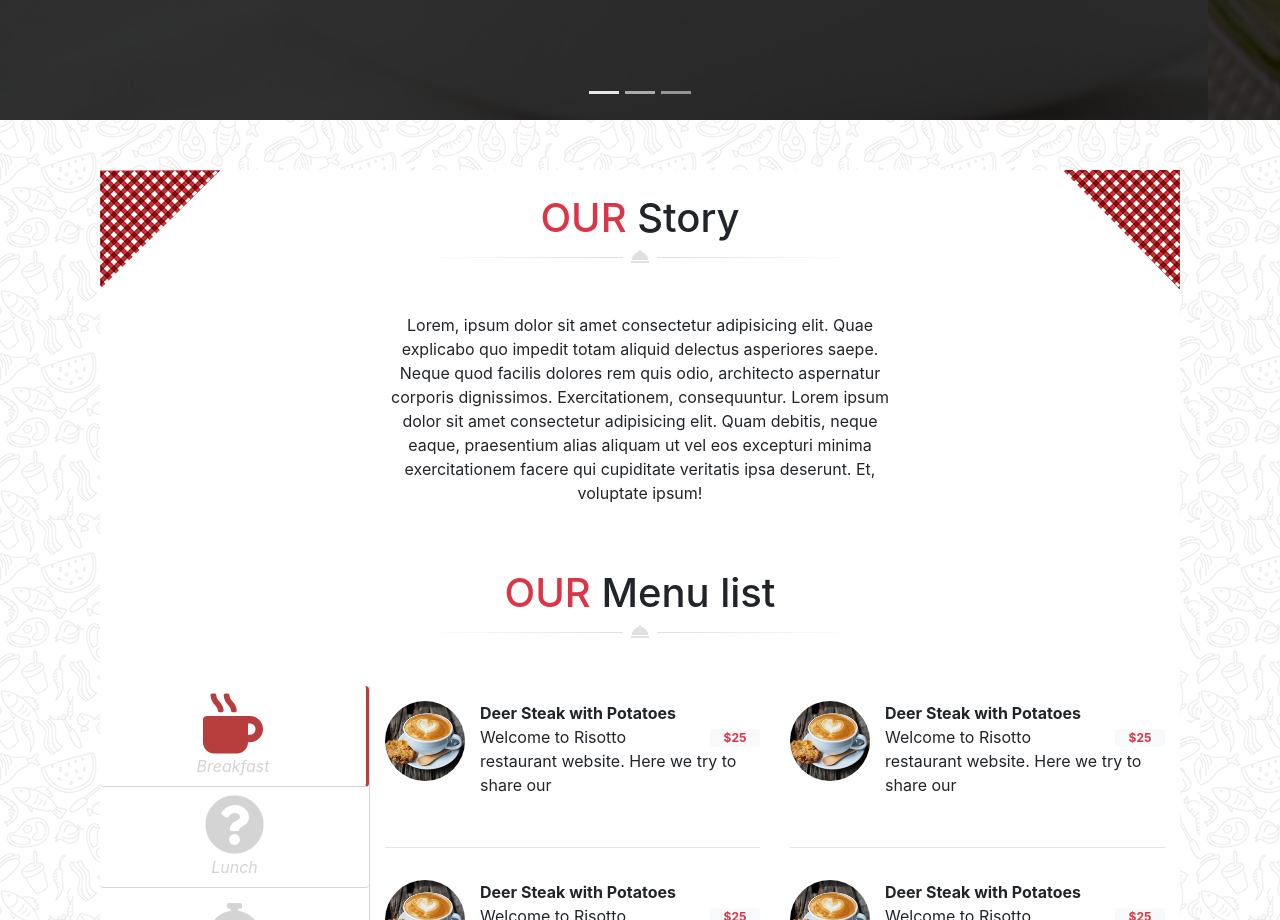
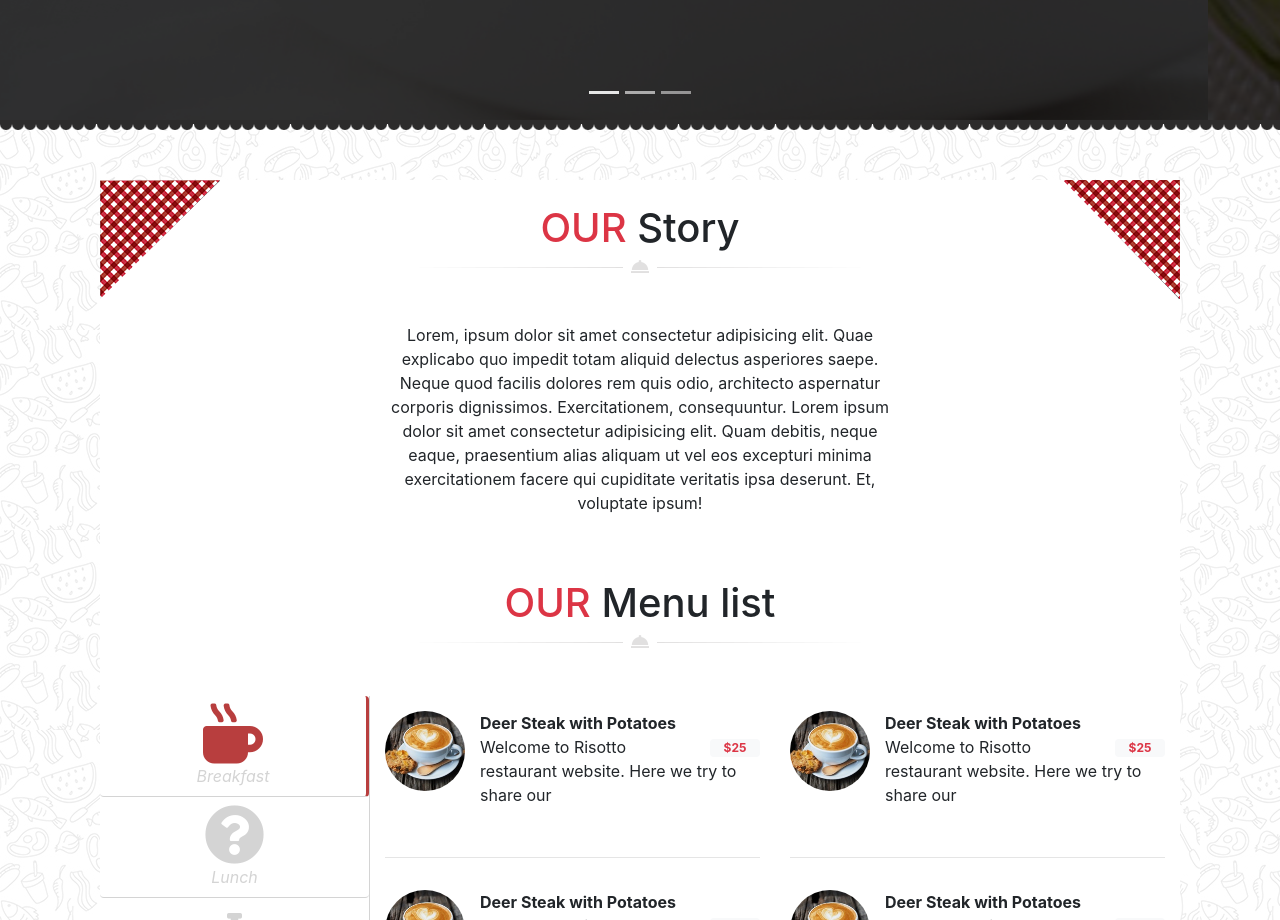
Before and after one commit to JonathanBerlemont/git_bootstrap_les_chefs, a website: page index.html in a window 1280 px wide. Shown: the part 960-1880 px from the top of the page. Drawn offline with nearby package versions, Linux system fonts and the light colour scheme.

Commit message:
ajout dentèle

```diff
--- a/index.html
+++ b/index.html
@@ -82,6 +82,7 @@
                 <li class="list-inline-item"><a href="" class="bg-danger">LEARN MORE</a></li>
             </ul>
         </div>
+        <div class="dentele"></div>
     </header>
 
     <section id="section-1">
--- a/src/scss/style.scss
+++ b/src/scss/style.scss
@@ -67,6 +67,12 @@ header {
     }
 }
 
+.dentele {
+    background-color: rgb(44, 43, 43);
+    background-image: url(../../images/bottom_decoration_img.png);
+    height: 10px;
+    width: 100%;
+}
 .separateur {
     display: block;
     margin-left: auto;
```
Also changed, not shown: src/scss/style.css, 1 other file.
